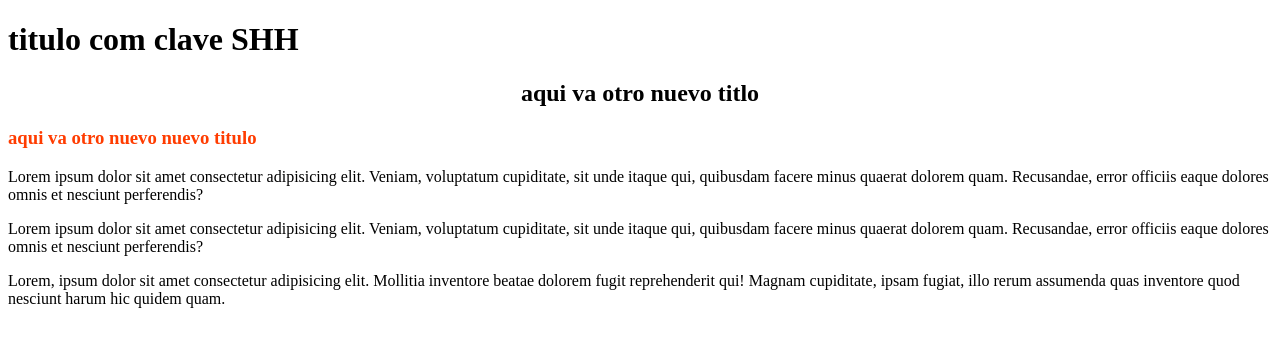
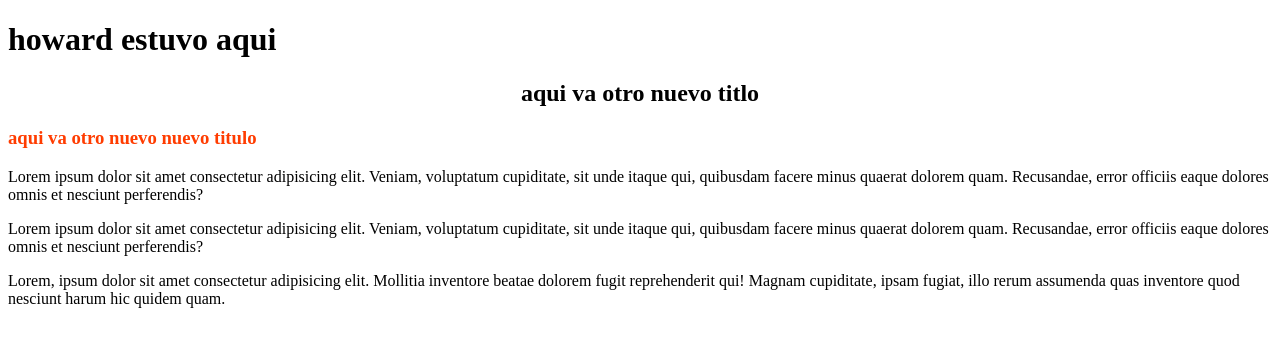
Before and after one commit to anthonyStarkInd/practica1, a plain HTML site: page index.html in a window 1280 px wide. Drawn offline with Linux system fonts and the light colour scheme.

Commit message:
el primer commit de howard

```diff
--- a/index.html
+++ b/index.html
@@ -9,7 +9,7 @@
   </head>
   <body>
     <header>
-      <h1>titulo com clave SHH</h1>
+      <h1>howard estuvo aqui</h1>
       <h2>aqui va otro nuevo titlo</h2>
       <h3>aqui va otro nuevo nuevo titulo</h3>
     </header>
```
